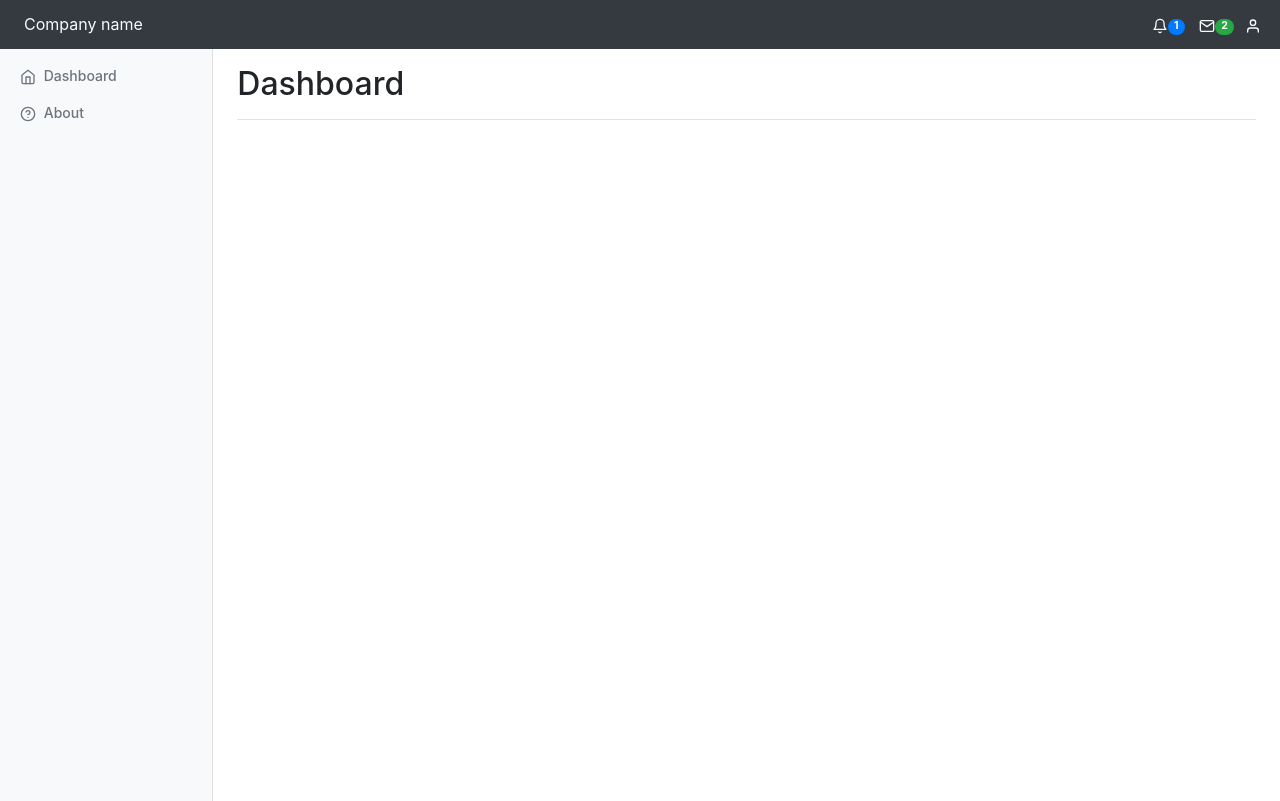
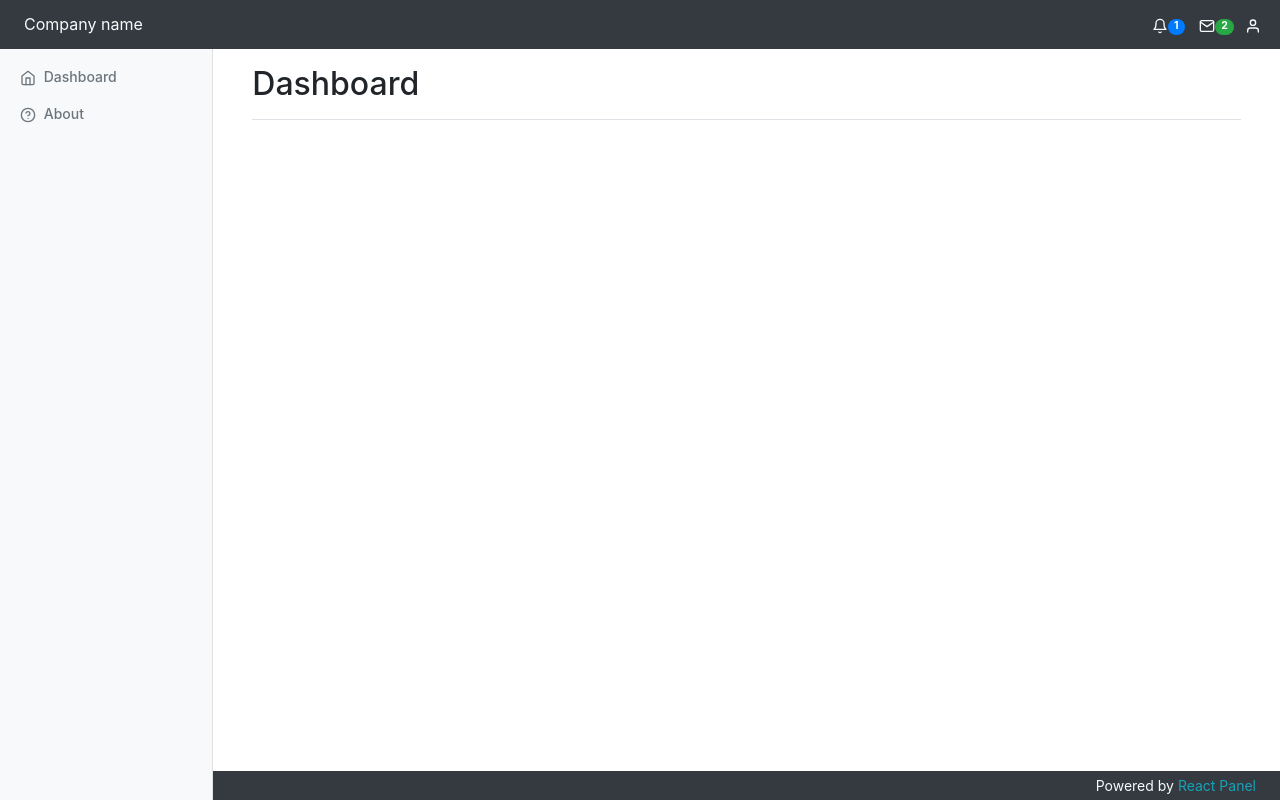
Before and after one commit to darragh3277/react_panel, a React (Create React App) app: page / in a window 1280 px wide. Built offline with nearby package versions, Linux system fonts and the light colour scheme.

Commit message:
added footer

```diff
--- a/src/App.css
+++ b/src/App.css
@@ -7,3 +7,9 @@ body {
 .pointer {
   cursor: pointer;
 }
+#main-content {
+  height: calc(100vh - 94px);
+}
+#footer {
+  padding:0;
+}
--- a/src/App.js
+++ b/src/App.js
@@ -2,6 +2,7 @@ import React from 'react';
 import {routes} from './Routes'
 import Navbar from './components/navigation/navbar/Navbar';
 import Sidebar from './components/navigation/sidebar/Sidebar';
+import Footer from './components/footer/Footer';
 import {
   BrowserRouter as Router,
   Route,
@@ -19,12 +20,23 @@ class App extends React.Component {
             <div className="container-fluid">
               <div className="row">
                 <Sidebar />
-                <main className="col-md-9 col-lg-10 pt-3 px-4">
-                  <Switch>
-                    {routes.map((route,i)=>
-                      <Route key={i} path={route.path} component={route.component} exact></Route>
-                    )}
-                  </Switch>
+                <main className="col-md-9 col-lg-10 pt-3 px-0">
+                  <div className="container-fluid">
+                    <div className="row px-4" id="main-content">
+                      <div className="col">
+                        <Switch>
+                          {routes.map((route,i)=>
+                            <Route key={i} path={route.path} component={route.component} exact></Route>
+                          )}
+                        </Switch>
+                      </div>
+                    </div>
+                    <div className="row">
+                      <div className="col" id="footer">
+                        <Footer />
+                      </div>
+                    </div>
+                  </div>
                 </main>
               </div>
             </div>
--- /dev/null
+++ b/src/components/footer/Footer.js
@@ -0,0 +1,15 @@
+import React from 'react';
+
+class Footer extends React.Component {
+
+  render () {
+    return (
+      <div className="bg-dark text-light p-1 pr-4 text-right">
+            Powered by <a className="text-info" href="https://github.com/darragh3277/react_panel">React Panel</a>
+      </div>
+    );
+  }
+
+}
+
+export default Footer;
--- a/src/components/navigation/sidebar/Sidebar.css
+++ b/src/components/navigation/sidebar/Sidebar.css
@@ -5,8 +5,8 @@
 .sidebar-sticky {
     position: -webkit-sticky;
     position: sticky;
-    top: 48px;
-    height: calc(100vh - 48px);
+    top: 50px;
+    height: calc(100vh - 50px);
     padding-top: .5rem;
     overflow-x: hidden;
     overflow-y: auto;
```
